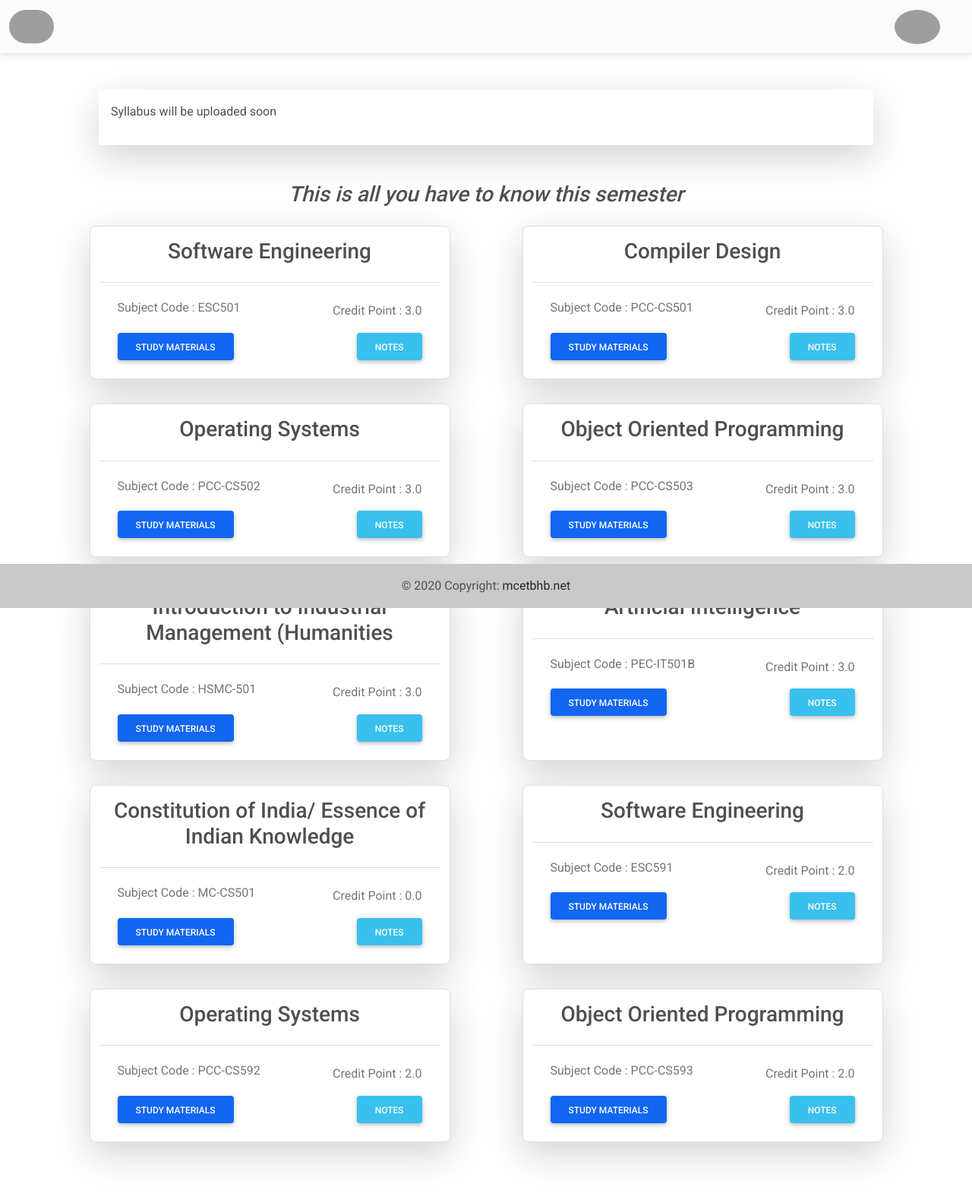
After one commit to Upendra0/College-Space, a Django app: page /subjects in a window 1280 px wide. The commit adds this page. Shown: the whole page at 76% size. Run offline with Django 3.2, Linux system fonts and the light colour scheme; a user stored in the database is signed in; data comes from the database, SQL or seed files in the repository; both versions use the stored data as it was after the commit; some libraries are stand-ins or nearby versions; grey boxes are pictures that could not be loaded.

Commit message:
changed study_materials route name to subject:

```diff
--- a/college_space/resources/admin.py
+++ b/college_space/resources/admin.py
@@ -6,8 +6,8 @@ class SubjectAdmin(admin.ModelAdmin):
     list_filter= ['department', 'semester', 'credit']
 
 class ResourceAdmin(admin.ModelAdmin):
-    list_display = ['subject', 'resource_type', 'get_semester', 'get_department','author', 'link']
-    list_filter= ['author']
+    list_display = ['name', 'subject', 'resource_type', 'get_semester', 'get_department','author', 'link']
+    list_filter= ['subject']
 
 class SyllabusAdmin(admin.ModelAdmin):
     list_display = ['department', 'semester', 'download_link']
--- a/college_space/resources/models.py
+++ b/college_space/resources/models.py
@@ -39,6 +39,7 @@ class Resource(models.Model):
         ('web', 'Web Tutorial'),
     )
 
+    name = models.CharField(max_length=255)
     subject = models.ForeignKey(to=Subject, on_delete=models.CASCADE)
     resource_type = models.CharField(
         max_length=10, choices=resource_type_choices)
@@ -60,8 +61,19 @@ class Resource(models.Model):
         return self.subject.department
 
     @classmethod
-    def get_resources_list(cls, subject, resource_type):
-        pass
+    def get_resources_list(cls, subject):
+        resources_list = cls.objects.filter(subject=subject)
+        resources = {'book':[], 'web':[], 'video':[]}
+        for resource in resources_list:
+            tmp_dict={
+            'name': resource.name, 'author': resource.author,
+            'link': resource.link,'description': resource.description,
+            'rating': resource.rating,
+             }
+            resources[resource.resource_type].append(tmp_dict)
+        return resources
+
+
 
 
 class Syllabus(models.Model):
@@ -101,3 +113,10 @@ class Note(models.Model):
 
     def __str__(self) -> str:
         return self.subject.name + '( ' + self.topic + ' )'
+
+    @classmethod
+    def get_all_notes(cls, subject):
+        notes_list = cls.objects.filter(subject=subject)
+        notes = {}
+        for note in notes_list:
+            pass
--- a/college_space/resources/templates/resources/notes.html
+++ b/college_space/resources/templates/resources/notes.html
@@ -1,9 +1,9 @@
 {% extends "resources/base.html" %}
 
 {% block title %}
-<title> College Space | Study Materials </title>
+<title> College Space | Notes </title>
 {% endblock title %}
 
 {% block content %}
-<h4> Show all Notes list here </h4>
+<h4> Show all Notes list here {{ subject }} </h4>
 {% endblock content %}
--- /dev/null
+++ b/college_space/resources/templates/resources/subjects.html
@@ -0,0 +1,44 @@
+{% extends "resources/base.html" %}
+
+{% block title %}
+<title> College Space | Subjects </title>
+{% endblock title %}
+
+{% block content %}
+    <div class = "container">
+        <div class="shadow-lg p-3 m-5 bg-white rounded">
+        {% if syllabus_link %}
+       <p>Document that outlines all the essential information about your semester course (Syllabus) : <a href="{{ syllabus_link }}" >Click here</a> </p>
+       {% else %}
+       <p> Syllabus will be uploaded soon </p>
+       {% endif %}
+        </div>
+
+
+        <h3 class="text-center"><i>This is all you have to know this semester</i></h3>
+        <div class="row">
+            {% for subject in subjects %}
+                <div class=" col-md-5 card border mx-auto my-3 shadow-lg" >
+                    <div class="card-header text-center p-3">
+                    <h3> {{ subject.name }} </h3>
+                    </div>
+
+                    <div class="card-body ">
+                        <div class="d-flex justify-content-between">
+                            <p class="card-subtitle text-muted">Subject Code : {{ subject.sub_code  }}</p>
+                            <p class="text-muted">Credit Point : {{ subject.credit }}</p>
+                        </div>
+                        <div class="d-flex justify-content-between">
+                            <form action="{% url 'study_materials' %}">
+                                <button name="subject" type="submit" value="{{ subject.name }}" class="btn btn-primary"> Study Materials </button>
+                            </form>
+                            <form action="{% url 'notes' %}">
+                                <button name="subject" type="submit" value="{{ subject.name }}" class="btn btn-info"> Notes </button>
+                            </form>
+                        </div>
+                    </div>
+                </div>
+            {% endfor %}
+        </div>
+    </div>
+{% endblock content %}
--- a/college_space/resources/urls.py
+++ b/college_space/resources/urls.py
@@ -15,5 +15,7 @@ from . import views
 
 urlpatterns = [
     path('', view=views.home, name='home'),
+    path('subjects', view=views.subjects, name='subjects'),
     path('study_materials', view=views.study_materials, name='study_materials'),
+    path('notes', view=views.notes, name='notes'),
 ]
--- a/college_space/resources/views.py
+++ b/college_space/resources/views.py
@@ -1,4 +1,4 @@
-from django.shortcuts import render
+from django.shortcuts import redirect, render
 from .models import Syllabus, Subject, Resource
 from django.contrib.auth.decorators import login_required
 
@@ -7,10 +7,27 @@ def home(request):
     return render(request=request, template_name='resources/home.html')
 
 @login_required
-def study_materials(request):
+def subjects(request):
     department = request.user.department
     semester = request.user.semester
     syllabus_link= Syllabus.get_syllabus_link(department=department, semester=semester)
     subjects= Subject.get_subjects_list(department=department, semester=semester)
     context= {'syllabus_link':syllabus_link, 'subjects':subjects}
+    return render(request=request, template_name='resources/subjects.html', context=context)
+
+@login_required
+def study_materials(request):
+    subject = request.GET.get('subject')
+    if subject is None:
+        return redirect(to='subjects')
+
+    context = {'subject':subject}
     return render(request=request, template_name='resources/study_materials.html', context=context)
+
+@login_required
+def notes(request):
+    subject = request.GET.get('subject')
+    if subject is None:
+        return redirect(to='subjects')
+    context = {'subject':subject}
+    return render(request, template_name='resources/notes.html', context=context)
```
Also changed, not shown: college_space/resources/templates/resources/home.html (+4 -4 lines), college_space/resources/templates/resources/study_materials.html (+5 -37 lines), college_space/resources/templates/resources/tutorials.html (deleted, +0 -9 lines), college_space/db.sqlite3, college_space/resources/migrations/0013_resource_name.py (added).
